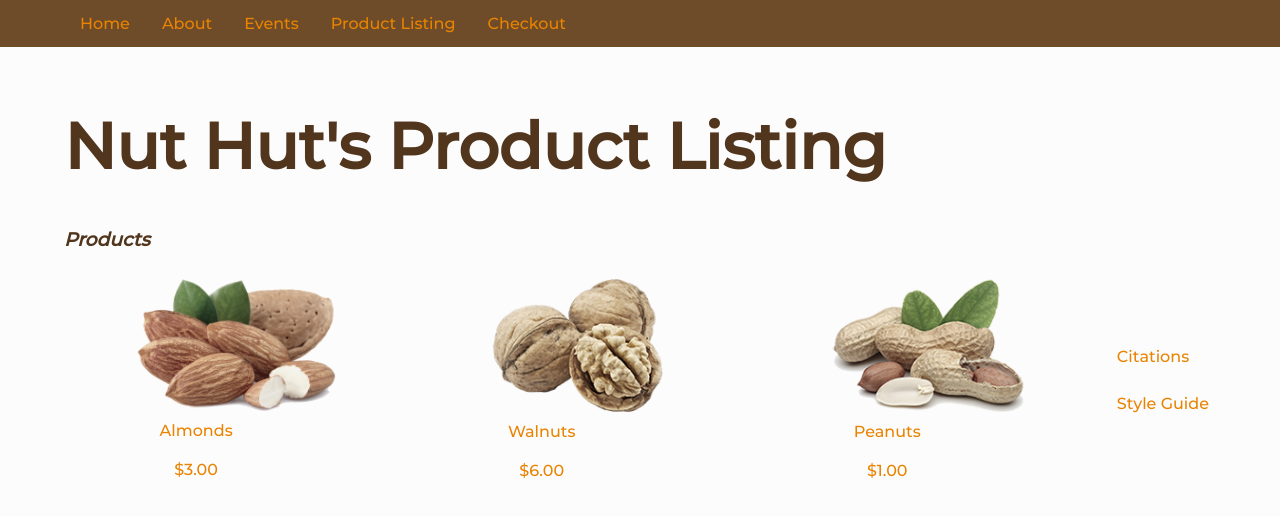
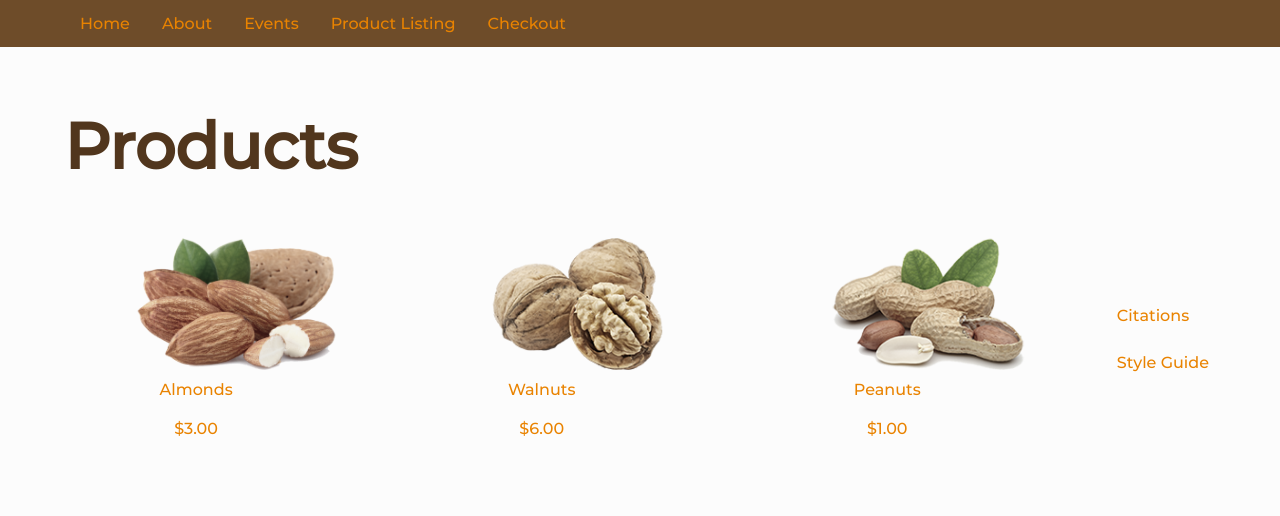
Before and after one commit to Juuzhang/P02_Website, a plain HTML site: page P1-Style_Guide/html/product_listing.html in a window 1280 px wide. Drawn offline with Linux system fonts and the light colour scheme.

Commit message:
Edited product listing title

```diff
--- a/P1-Style_Guide/html/product_listing.html
+++ b/P1-Style_Guide/html/product_listing.html
@@ -25,13 +25,13 @@
 
     <div class="container">
         <header>
-          <h1>Nut Hut's Product Listing</h1>
 
+          <h1>Products</h1>
 
         </header>
 
         <section>
-      <h3>Products</h3>
+
           <div class="img-with-text">
             <a href="almonds.html" class="Greyscale">
               <img src="../images/almonds.png" alt="almonds" width="20%">
@@ -56,9 +56,7 @@
               </a>
             </div>
 
-
           </section>
-
 
     </div>
 
```
Lines whose indentation alone changed are shown as unchanged.
